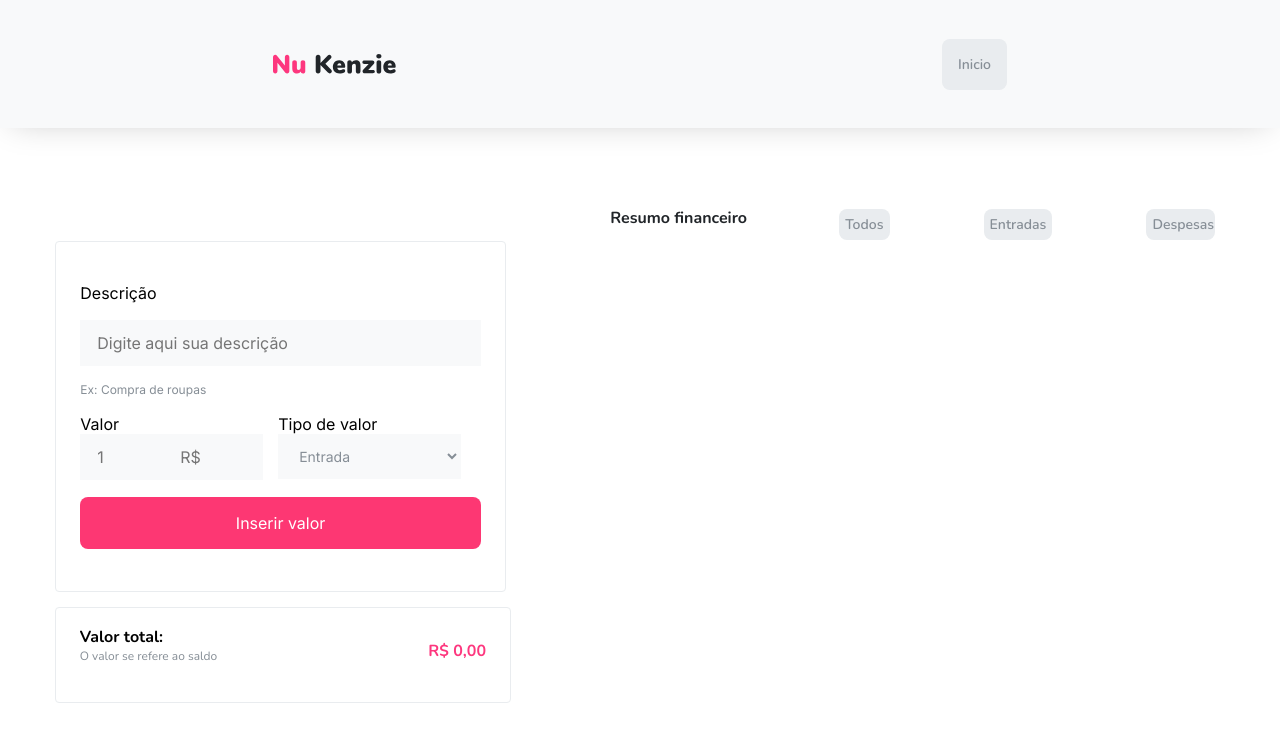
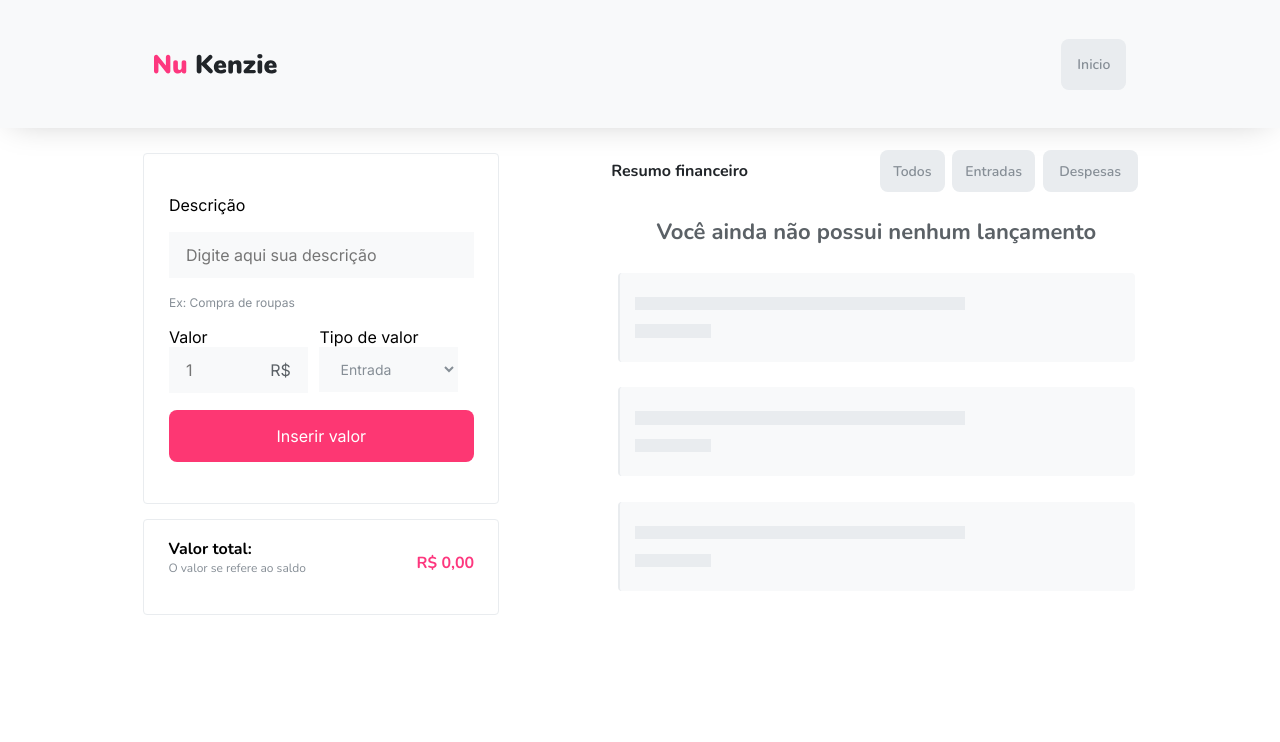
Before and after one commit to Kenzie-Academy-Brasil-Developers/react-entrega-s1-nu-kenzie-esterfrazao, a React (Create React App) app: page / in a window 1280 px wide. Both pictures are taken after a click on the button "Iniciar". Shown: the top 742 px of the page. Built offline with nearby package versions, Linux system fonts and the light colour scheme.

Commit message:
adicionando filtros e consertando css

```diff
--- a/public/index.html
+++ b/public/index.html
@@ -2,7 +2,7 @@
 <html lang="en">
   <head>
     <meta charset="utf-8" />
-    <link rel="icon" href="%PUBLIC_URL%/favicon.ico" />
+    <link rel="icon" href="./logoNu.png" />
     <meta name="viewport" content="width=device-width, initial-scale=1" />
     <meta name="theme-color" content="#000000" />
     <meta
@@ -24,7 +24,7 @@
       work correctly both with client-side routing and a non-root public URL.
       Learn how to configure a non-root public URL by running `npm run build`.
     -->
-    <title>React App</title>
+    <title>Nu Kenzie</title>
   </head>
   <body>
     <noscript>You need to enable JavaScript to run this app.</noscript>
--- a/src/App.css
+++ b/src/App.css
@@ -48,7 +48,7 @@ button {
   cursor: pointer;
 }
 
-.unactiveButton:active {
+.unactiveButton:focus {
   background-color: #FD377E;
   color: #FFFFFF;
 }
@@ -62,23 +62,21 @@ button {
 
   display: flex;
   flex-direction: column;
-  align-items: center;
 }
 
 .transactionsInfo {
-  width: 100%;
+  width: 95%;
 }
 
 /* LIST */
 .listSection {
-  width: 99%;
+  width: 100%;
 }
 
 .listHeader {
   display:flex;
   justify-content: space-between;
-
-  width: 98%;
+  align-items: center;
 
   padding: 10px;
 }
@@ -103,10 +101,23 @@ button {
 }
 
 
+.buttonsList {
+  width:50%;
+
+  display: flex;
+  justify-content: space-around;
+
+  box-sizing: content-box;
+}
 
 @media screen and (min-width: 426px){
   .main{
     flex-direction: row;
+  }
+
+  .mainHeader {
+    justify-content: space-between;
+    padding: 0 10vw;
   }
 
   .transactionsInfo {
@@ -117,16 +128,42 @@ button {
   .listSection {
     width: 50%;
   }
+
+  .listHeader .unactiveButton {
+    height: 40px;
+    box-sizing: content-box;
+    max-width: 69px;
+    padding: 0px 12px;
+    text-align: center;
+  }
+
+  .filtrarTodos {
+    padding: 10.5px 15px;
+  }
+
+  .filtrarDespesas {
+    width: 92px;
+  }
 }
 
 @media screen and (min-width:769px){
   .main{
     justify-content: space-around;
-    align-items: center;
+    width: 86vw;
+    margin:10px auto;
+  }
+
+  .mainHeader {
+    padding:0 12vw;
   }
 
   .transactionsInfo {
-    width: 36%;
-    margin-right: 20px;
+    max-width: 363px;
+    margin-right: 2.5vw;
   }
+
 }
+
+@media screen and (min-width:) {
+
+}
--- a/src/InicialPage.jsx
+++ b/src/InicialPage.jsx
@@ -1,3 +1,5 @@
+import "./inicialPage.css";
+
 function InicialPage({ callback }) {
   return (
     <>
--- a/src/MainPage.jsx
+++ b/src/MainPage.jsx
@@ -3,9 +3,15 @@ import { useState } from "react";
 import Form from "./components/Form";
 import List from "./components/List";
 import TotalMoney from "./components/TotalMoney";
+import EmptyList from "./components/EmptyList";
 
 function MainPage({ callback }) {
   const [listTransactions, setListTransactions] = useState([]);
+  const [filter, setFilter] = useState("Todos");
+
+  const handleFilter = (e) => {
+    setFilter(e.target.value);
+  };
 
   return (
     <>
@@ -23,11 +29,40 @@ function MainPage({ callback }) {
         <section className="listSection">
           <div className="listHeader">
             <h3>Resumo financeiro</h3>
-            <button className="unactiveButton">Todos</button>
-            <button className="unactiveButton">Entradas</button>
-            <button className="unactiveButton">Despesas</button>
+            <div className="buttonsList">
+              <button
+                onClick={handleFilter}
+                value="Todos"
+                className="unactiveButton filtrarTodos"
+              >
+                Todos
+              </button>
+              <button
+                onClick={handleFilter}
+                value="Entrada"
+                className="unactiveButton filtrarEntrada"
+              >
+                Entradas
+              </button>
+              <button
+                onClick={handleFilter}
+                value="Despesa"
+                className="unactiveButton filtrarDespesas"
+              >
+                Despesas
+              </button>
+            </div>
           </div>
-          <List list={listTransactions} setList={setListTransactions} />
+          {listTransactions.length === 0 ? (
+            <EmptyList />
+          ) : filter === "Todos" ? (
+            <List list={listTransactions} setList={setListTransactions} />
+          ) : (
+            <List
+              list={listTransactions.filter((item) => item.type === filter)}
+              setList={setListTransactions}
+            />
+          )}
         </section>
       </main>
     </>
--- /dev/null
+++ b/src/components/EmptyList/index.jsx
@@ -0,0 +1,23 @@
+import "./style.css";
+
+function EmptyList() {
+  return (
+    <div className="emptyList">
+      <h2>Você ainda não possui nenhum lançamento</h2>
+      <div className="nullTransaction">
+        <div className="nullDescription"></div>
+        <div className="nullDetail"></div>
+      </div>
+      <div className="nullTransaction">
+        <div className="nullDescription"></div>
+        <div className="nullDetail"></div>
+      </div>
+      <div className="nullTransaction">
+        <div className="nullDescription"></div>
+        <div className="nullDetail"></div>
+      </div>
+    </div>
+  );
+}
+
+export default EmptyList;
--- /dev/null
+++ b/src/components/EmptyList/style.css
@@ -0,0 +1,61 @@
+.emptyList {
+    display: flex;
+    flex-direction: column;
+    justify-content: space-around;
+    align-items: center;
+
+    width: 94%;
+    height: 400px;
+
+    margin: 0 3%;
+}
+
+.emptyList h2 {
+    color:#5B6166;
+    font-family: 'Nunito';
+    font-weight: 700;
+    font-size: 22px;
+}
+
+.nullTransaction {
+    width: 100%;
+    height: 89px;
+
+    background: #F8F9FA;
+
+    border-left: 2px solid #E9ECEF;
+    border-radius: 4px;
+
+    padding: 24px 15px;
+
+    display: flex;
+    flex-direction: column;
+    justify-content: space-between;
+}
+
+.nullDescription, .nullDetail {
+    height: 13.2px;
+    background-color: #E9ECEF;
+}
+
+.nullDescription {
+    width:79%;
+}
+
+.nullDetail {
+    width:76.27px;
+}
+
+@media screen and (min-width: 426px) {
+    .emptyList {
+        max-width: 562px;
+    }
+    .nullTransaction {
+        max-width: 562px;
+    }
+
+    .nullDescription {
+        max-width:330.18px;
+    }
+
+}
--- a/src/components/Form/index.jsx
+++ b/src/components/Form/index.jsx
@@ -1,35 +1,45 @@
+import { useState } from "react";
 import "./style.css";
 
-class Transaction {
-  constructor(description, type, value) {
-    this.description = description;
-    this.type = type;
-    this.value = Number(type === "Despesa" ? -value : value);
-  }
-}
+function Form({ list, setList }) {
+  const [description, setDescription] = useState("");
+  const [type, setType] = useState("Entrada");
+  const [value, setValue] = useState(0);
 
-function Form({ list, setList }) {
   const handleSubmit = (event) => {
     event.preventDefault();
-    const info = [];
-    const tipo = event.target.querySelector("select").value;
 
-    for (let i = 0; i < event.target.length; i++) {
-      if (event.target[i].tagName === "INPUT") {
-        info.push(event.target[i].value);
-      }
+    const transaction = {};
+
+    transaction.description = description;
+    transaction.type = type;
+    transaction.value = type === "Despesa" ? -value : value;
+
+    setList([...list, transaction]);
+  };
+
+  const captureData = (e) => {
+    switch (e.target.id) {
+      case "description":
+        setDescription(e.target.value);
+        break;
+      case "value":
+        setValue(e.target.value);
+        break;
+      case "type":
+        setType(e.target.value);
+        break;
+
+      default:
+        break;
     }
-    const [descricao, valor] = info;
-
-    const newTransaction = new Transaction(descricao, tipo, valor);
-
-    setList([...list, newTransaction]);
   };
 
   return (
     <form className="transactionForm" onSubmit={handleSubmit}>
       <label htmlFor="description">Descrição</label>
       <input
+        onChange={captureData}
         type="text"
         id="description"
         placeholder="Digite aqui sua descrição"
@@ -38,11 +48,20 @@ function Form({ list, setList }) {
       <div className="valueTypeDiv">
         <div className="minorDivs">
           <label htmlFor="value">Valor</label>
-          <input type="text" id="value" placeholder="1                 R$" />
+          <div className="inputValue">
+            <input
+              onChange={captureData}
+              step="0.01"
+              type="number"
+              id="value"
+              placeholder="1"
+            />
+            <p>R$</p>
+          </div>
         </div>
         <div className="minorDivs">
-          <label htmlFor="tipo-valor">Tipo de valor</label>
-          <select id="tipo-valor">
+          <label htmlFor="type">Tipo de valor</label>
+          <select onChange={captureData} id="type">
             <option value="Entrada">Entrada</option>
             <option value="Despesa">Saída</option>
           </select>
--- a/src/components/Form/style.css
+++ b/src/components/Form/style.css
@@ -18,7 +18,7 @@
 
     font-family: 'Inter';
 }
-.transactionForm input, .transactionForm select {
+.transactionForm input, .transactionForm select, .inputValue {
     padding: 12px 16px;
 
     border:1px solid #F8F9FA;
@@ -29,7 +29,7 @@
     font-family: 'Inter';
 }
 
-.transactionForm input:hover, .transactionForm select:hover {
+.transactionForm input:hover, .transactionForm select:hover, .inputValue:hover {
     border: 1px solid #212529;
 }
 
@@ -68,6 +68,36 @@
     width: 95%;
 }
 
+.inputValue{
+    display: flex;
+    justify-content: space-between;
+    align-items: center;
+}
+
+.inputValue input {
+    padding: 0;
+    border:none;
+    background:transparent;
+    color:inherit;
+    width: 70%;
+}
+
+.inputValue input:hover{
+    border: none;
+}
+
+.inputValue input:focus {
+    box-shadow: 0 0 0 0;
+    outline: 0;
+}
+
+.inputValue p {
+    color:#5B6166;
+    font-weight: 400;
+    font-size: 16px;
+}
+
+
 .minorDivs{
     display:flex;
     flex-direction:column;
--- a/src/components/TotalMoney/index.jsx
+++ b/src/components/TotalMoney/index.jsx
@@ -2,7 +2,8 @@ import "./style.css";
 
 function TotalMoney({ list }) {
   const total = list.reduce((previous, current) => {
-    return current.value + previous;
+    console.log(typeof current.value);
+    return Number(current.value) + previous;
   }, 0);
 
   const formatter = new Intl.NumberFormat("pt-BR", {
--- a/src/components/TotalMoney/style.css
+++ b/src/components/TotalMoney/style.css
@@ -12,7 +12,7 @@ h3 {
     border: 1px solid #E9ECEF;
     border-radius: 4px;
 
-    width: 99%;
+    width: 98%;
     height: 96px;
 
     margin: 0 15px;
```
Also changed, not shown: public/logoNu.png (added), src/inicialPage.css (added), 1 other file (tests, documents, lock files or other folders).
